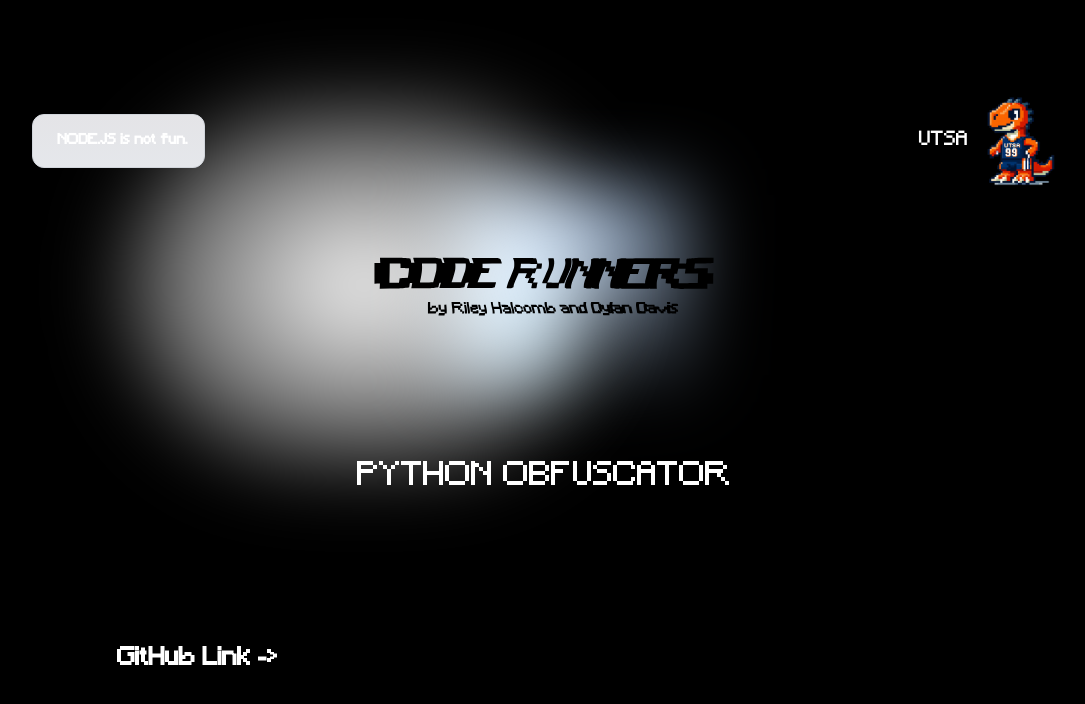
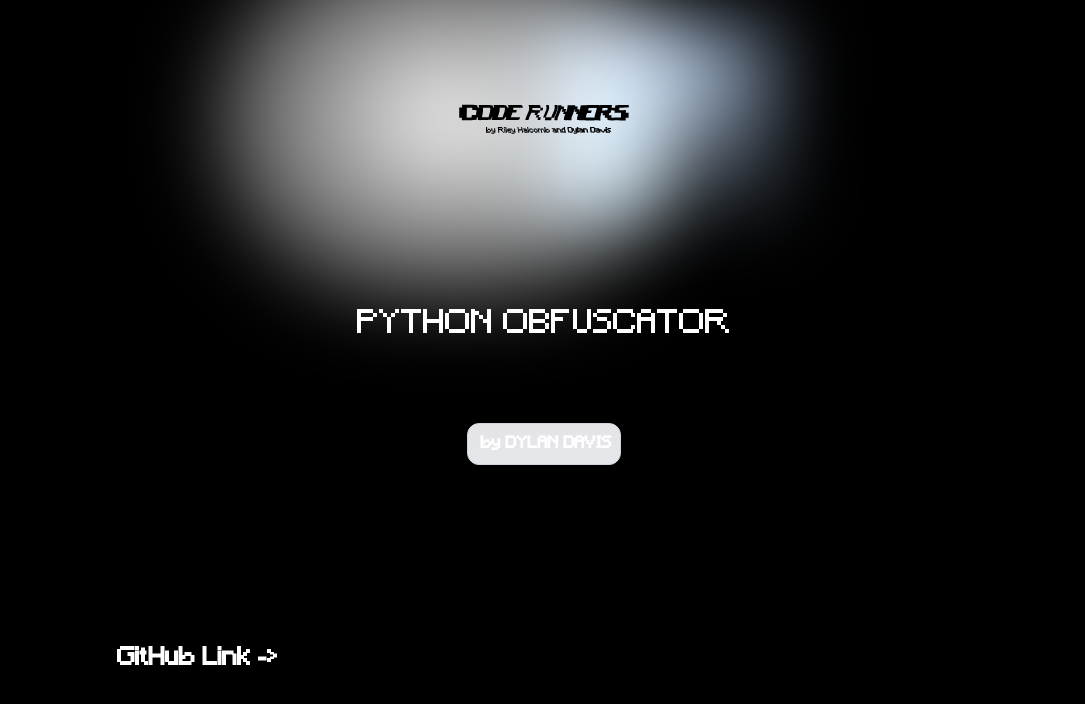
Before and after one commit to rileyhalcomb/CodeRunner, a Next.js app: page /database/python-obfuscator in a window 1280 px wide. Shown: the top 704 px of the page, without its empty margins (96-1181 px from the left). Built offline with nearby package versions, Linux system fonts and the light colour scheme.

Commit message:
Update big changes

```diff
--- a/app/page.tsx
+++ b/app/page.tsx
@@ -45,7 +45,7 @@ export default function Home() {
 
 
             <div className="mb-32 grid text-center lg:max-w-4xl lg:w-full lg:mb-0 lg:grid-cols-2 lg:text-left">
-                <Link href="/pages/database" passHref
+                <Link href="/database" passHref
                       className="group rounded-lg border border-transparent px-5 py-4 transition-colors hover:border-gray-300 hover:bg-gray-100 hover:dark:border-neutral-700 hover:dark:bg-neutral-800/30">
                     <h2 className="mb-3 text-2xl font-semibold" style={{fontFamily: "minecraftmedium"}}>
                         Database{' '}
--- a/pages/about.tsx
+++ b/pages/about.tsx
@@ -2,54 +2,76 @@ import React from "react";
 import Image from "next/image";
 
 import '../app/globals.css';
+import Link from "next/link";
 
 
 const AboutPage: React.FC = () => {
     return (
         <>
-            <style jsx global>{`
-        body {
-            margin: 0;
-            padding: 0;
-        }
-    `}</style>
-            <main style={{
-                minHeight: "100vh",
-                display: "flex",
-                flexDirection: "column",
-                justifyContent: "center",
-                alignItems: "center"
-            }}>
+            <main className="flex min-h-screen flex-col items-center justify-between p-24">
                 <div
-                    className="relative flex place-items-center before:absolute before:h-[300px] before:w-full sm:before:w-[480px] before:-translate-x-1/2 before:rounded-full before:bg-gradient-radial before:from-white before:to-transparent before:blur-2xl before:content-[''] after:absolute after:-z-20 after:h-[180px] after:w-full sm:after:w-[240px] after:translate-x-1/3 after:bg-gradient-conic after:from-sky-200 after:via-blue-200 after:blur-2xl after:content-[''] before:dark:bg-gradient-to-br before:dark:from-transparent before:dark:to-blue-700 before:dark:opacity-10 after:dark:from-sky-900 after:dark:via-[#0141ff] after:dark:opacity-40 before:lg:h-[360px] z-[-1] animate-pulse"
-                    style={{
-                        display: "flex",
-                        justifyContent: "center",
-                        alignItems: "start",
-                        minHeight: "100vh"
-                    }}>
+                    className="relative flex place-items-center before:absolute before:h-[300px] before:w-full sm:before:w-[480px] before:-translate-x-1/2 before:rounded-full before:bg-gradient-radial before:from-white before:to-transparent before:blur-2xl before:content-[''] after:absolute after:-z-20 after:h-[180px] after:w-full sm:after:w-[240px] after:translate-x-1/3 after:bg-gradient-conic after:from-sky-200 after:via-blue-200 after:blur-2xl after:content-[''] before:dark:bg-gradient-to-br before:dark:from-transparent before:dark:to-blue-700 before:dark:opacity-10 after:dark:from-sky-900 after:dark:via-[#0141ff] after:dark:opacity-40 before:lg:h-[360px] z-[-1] animate-pulse">
                     <Image
                         className="relative dark:drop-shadow-[0_0_0.3rem_#ffffff70] dark:invert"
                         src="/coderunnerspix.svg"
                         alt="CodeRunners Logo"
-                        width={360}
-                        height={74}
-                        priority
-                        style={{paddingTop: 20}}
-                    />
+                        width={180}
+                        height={37}
+                        priority/>
+                </div>
+                <div className="mt-6"></div>
 
-
-
+                <div style={{fontFamily: "minecraftmedium", fontSize: "2rem"}}>
+                    <h1>ABOUT US</h1>
                 </div>
 
-                <div className="mt-4"></div>
+                <div className="mt-6"></div>
 
-                <div style={{color:"white"}}>
-                    <h1 style={{fontFamily: "minecraftmedium"}}>About Us</h1>
+                <div>
+                    <h1 style={{fontFamily: "minecraftmedium"}}>Both Riley Halcomb and Dylan Davis attend the University
+                        of Texas at San Antonio and plan to graduate in 2025.
+                        They met in High School during their Sophomore year in a Computer Science class. Ever since,
+                        they have both planned to have a career in Cybersecurity and
+                        support each other in each other's business ventures. They attended the RowdyHacks Hackathon in
+                        2023 and participated in the events hosted there.
+                        Although they did not submit a project, it was a great learning experience and challenged them
+                        to prepare an idea for RowdyHacks 2024.
+                    </h1>
+                </div>
+
+                <div className="mt-3"></div>
+
+                <div className="mb-32 grid text-center lg:max-w-4xl lg:w-full lg:mb-0 lg:grid-cols-2 lg:text-left">
+                    <Link href="https://www.linkedin.com/in/rileyhalcomb/" passHref
+                          className="group rounded-lg border border-transparent px-5 py-4 transition-colors hover:border-gray-300 hover:bg-gray-100 hover:dark:border-neutral-700 hover:dark:bg-neutral-800/30">
+                        <h2 className="mb-3 text-2xl font-semibold" style={{fontFamily: "minecraftmedium"}}>
+                            RILEY HALCOMB - LINKEDIN{' '}
+                            <span
+                                className="inline-block transition-transform group-hover:translate-x-1 motion-reduce:transform-none">
+                                -&gt;
+                            </span>
+                        </h2>
+                        <p className="m-0 max-w-[30ch] text-sm opacity-50">
+                            LinkedIn for Riley Halcomb.
+                        </p>
+                    </Link>
+
+                    <Link href="https://www.linkedin.com/in/dylan-davis--/" passHref
+                          className="group rounded-lg border border-transparent px-5 py-4 transition-colors hover:border-gray-300 hover:bg-gray-100 hover:dark:border-neutral-700 hover:dark:bg-neutral-800/30">
+                        <h2 className="mb-3 text-2xl font-semibold" style={{fontFamily: "minecraftmedium"}}>
+                            DYLAN DAVIS - LINKEDIN{' '}
+                            <span
+                                className="inline-block transition-transform group-hover:translate-x-1 motion-reduce:transform-none">
+                                -&gt;
+                            </span>
+                        </h2>
+                        <p className="m-0 max-w-[30ch] text-sm opacity-50">
+                            LinkedIn for Dylan Davis.
+                        </p>
+                    </Link>
                 </div>
             </main>
         </>
-
     );
 };
 
--- a/pages/database.tsx
+++ b/pages/database.tsx
@@ -14,8 +14,8 @@ const DatabasesPage: React.FC = () => {
                         className="relative dark:drop-shadow-[0_0_0.3rem_#ffffff70] dark:invert"
                         src="/coderunnerspix.svg"
                         alt="CodeRunners Logo"
-                        width={360}
-                        height={74}
+                        width={180}
+                        height={37}
                         priority/>
                 </div>
                 <div className="mt-6"></div>
@@ -83,7 +83,7 @@ const DatabasesPage: React.FC = () => {
                         </p>
                     </Link>
 
-                    <Link href="/pages/database/python-obfuscator" passHref
+                    <Link href="/database/python-obfuscator" passHref
                           className="group rounded-lg border border-transparent px-5 py-4 transition-colors hover:border-gray-300 hover:bg-gray-100 hover:dark:border-neutral-700 hover:dark:bg-neutral-800/30">
                         <h2 className="mb-3 text-2xl font-semibold" style={{fontFamily: "minecraftmedium"}}>
                             Python Obfuscator{' '}
--- a/pages/database/python-obfuscator.tsx
+++ b/pages/database/python-obfuscator.tsx
@@ -8,38 +8,14 @@ const PythonObfuscatorPage: React.FC = () => {
     return (
         <>
             <main className="flex min-h-screen flex-col items-center justify-between p-24">
-                <div className="z-10 max-w-5xl w-full items-center justify-between font-mono text-sm lg:flex">
-                    <p className="fixed left-0 top-0 flex w-full justify-center border-b border-gray-300 bg-gradient-to-b from-zinc-200 pb-6 pt-8 backdrop-blur-2xl dark:border-neutral-800 dark:bg-zinc-800/30 dark:from-inherit lg:static lg:w-auto  lg:rounded-xl lg:border lg:bg-gray-200 lg:p-4 lg:dark:bg-zinc-800/30">
-                        &nbsp;
-                        <code className="font-mono font-bold" style={{fontFamily: "minecraftmedium"}}>NODE.JS is not
-                            fun.</code>
-                    </p>
-                    <div
-                        className="fixed bottom-0 left-0 flex h-48 w-full items-end justify-center bg-gradient-to-t from-white via-white dark:from-black dark:via-black lg:static lg:h-auto lg:w-auto lg:bg-none">
-                        <Link href="https://www.rowdyhacks.org" passHref
-                              className="pointer-events-none flex place-items-center gap-2 p-8 lg:pointer-events-auto lg:p-0"
-                              style={{fontFamily: "minecraftmedium", fontSize: "1.2rem"}}>
-                            UTSA{' '}
-                            <Image
-                                src="/dinonew.png"
-                                alt="Dino Logo"
-                                width={70}
-                                height={24}
-                                style={{marginLeft: "10px"}}
-                                priority
-                            />
-                        </Link>
-                    </div>
-                </div>
-
                 <div
                     className="relative flex place-items-center before:absolute before:h-[300px] before:w-full sm:before:w-[480px] before:-translate-x-1/2 before:rounded-full before:bg-gradient-radial before:from-white before:to-transparent before:blur-2xl before:content-[''] after:absolute after:-z-20 after:h-[180px] after:w-full sm:after:w-[240px] after:translate-x-1/3 after:bg-gradient-conic after:from-sky-200 after:via-blue-200 after:blur-2xl after:content-[''] before:dark:bg-gradient-to-br before:dark:from-transparent before:dark:to-blue-700 before:dark:opacity-10 after:dark:from-sky-900 after:dark:via-[#0141ff] after:dark:opacity-40 before:lg:h-[360px] z-[-1]">
                     <Image
                         className="relative dark:drop-shadow-[0_0_0.3rem_#ffffff70] dark:invert"
                         src="/coderunnerspix.svg"
                         alt="CodeRunners Logo"
-                        width={360}
-                        height={74}
+                        width={180}
+                        height={37}
                         priority/>
                 </div>
 
@@ -49,7 +25,15 @@ const PythonObfuscatorPage: React.FC = () => {
                     <h1>PYTHON OBFUSCATOR</h1>
                 </div>
 
+                <p className="fixed left-0 top-0 flex w-full justify-center border-b border-gray-300 bg-gradient-to-b from-zinc-200 pb-3 pt-6 px-4 backdrop-blur-2xl dark:border-neutral-800 dark:bg-zinc-800/30 dark:from-inherit lg:static lg:w-auto lg:rounded-xl lg:border lg:bg-gray-200 lg:p-2 lg:dark:bg-zinc-800/30">
+                    &nbsp;
+                    <code className="font-mono font-bold" style={{fontFamily: "minecraftmedium"}}>by
+                        DYLAN DAVIS</code>
+                </p>
+
+
                 <div className="mt-4"></div>
+
 
                 <div className="mb-32 grid text-center lg:max-w-4xl lg:w-full lg:mb-0 lg:grid-cols-1 lg:text-left">
                     <Link href="" passHref
@@ -63,6 +47,8 @@ const PythonObfuscatorPage: React.FC = () => {
                         </h2>
 
                     </Link>
+
+
                 </div>
             </main>
         </>
```
